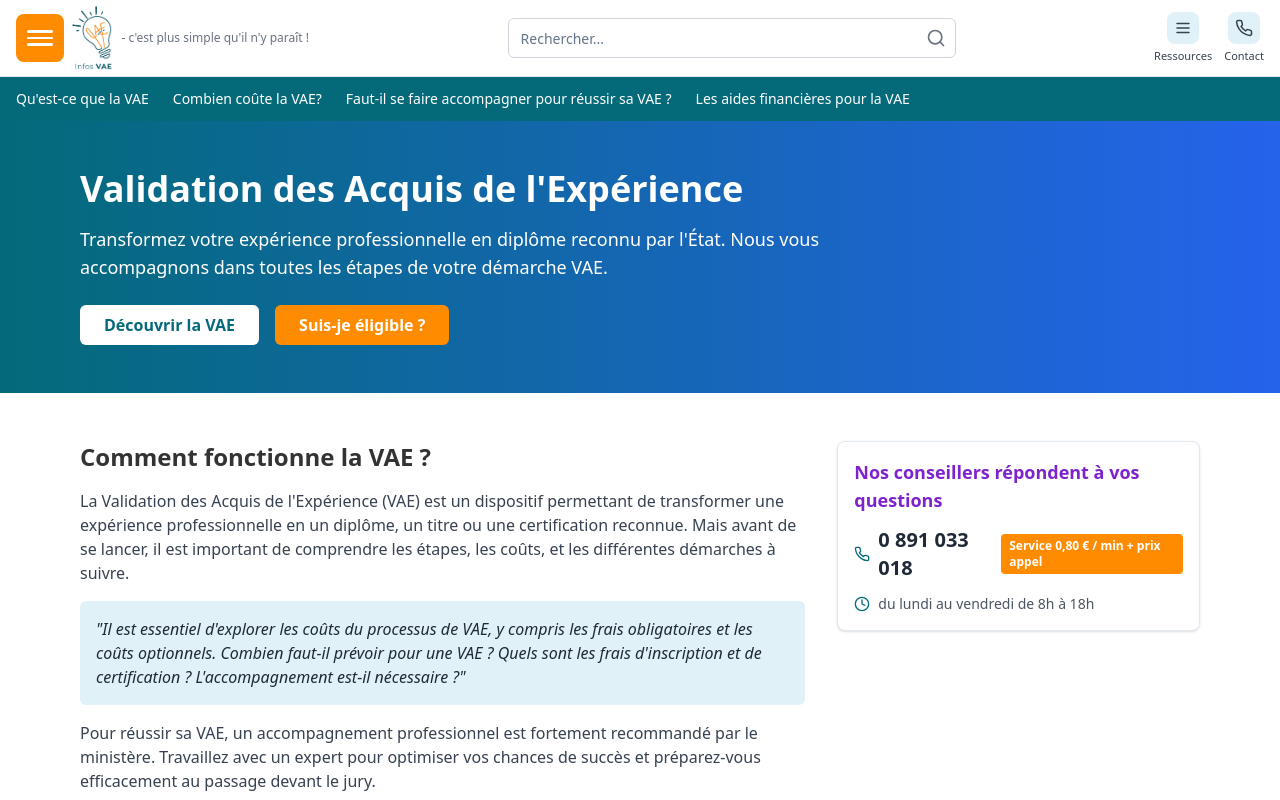
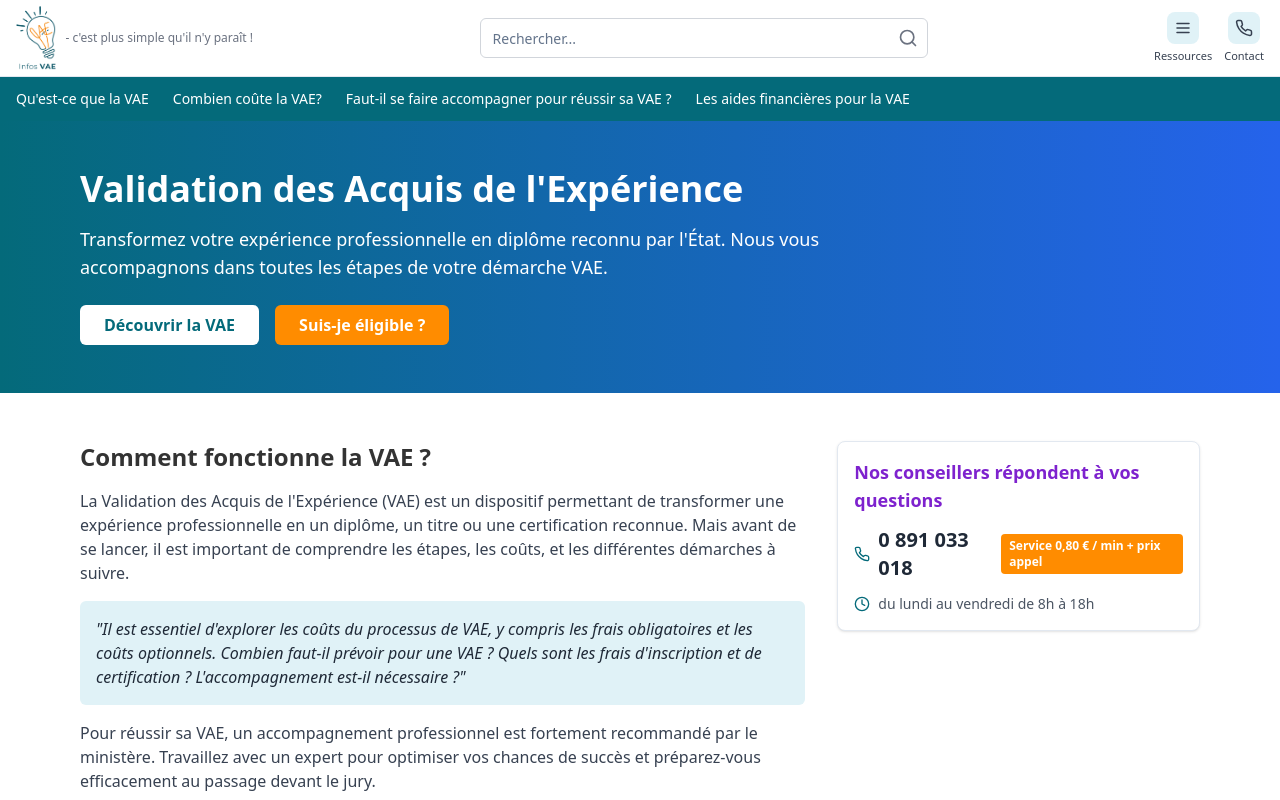
Before and after one commit to Dokatel01/info-VAE, an Astro site: page / in a window 1280 px wide. Shown: the top 800 px of the page. Built offline with nearby package versions, Linux system fonts and the light colour scheme; Astro itself is replaced by a stand-in of ours.

Commit message:
Remove menu button from Header component
Removed the menu button from the site header.

```diff
--- a/src/components/Header.astro
+++ b/src/components/Header.astro
@@ -2,11 +2,6 @@
   <div class="site-header__inner">
     <div class="site-header__left">
       <!-- Bouton menu (orange). Son action n'est pas encore définie. -->
-      <button class="menu-button" type="button" aria-label="Ouvrir le menu">
-        <span class="menu-button__bar"></span>
-        <span class="menu-button__bar"></span>
-        <span class="menu-button__bar"></span>
-      </button>
       <a class="brand" href="/" aria-label="Info VAE — retour à l'accueil">
         <img class="brand__logo" src="/logo-info-vae.png" alt="Info VAE" width="40" height="64" />
         <span class="brand__tagline">- c'est plus simple qu'il n'y paraît !</span>
```
